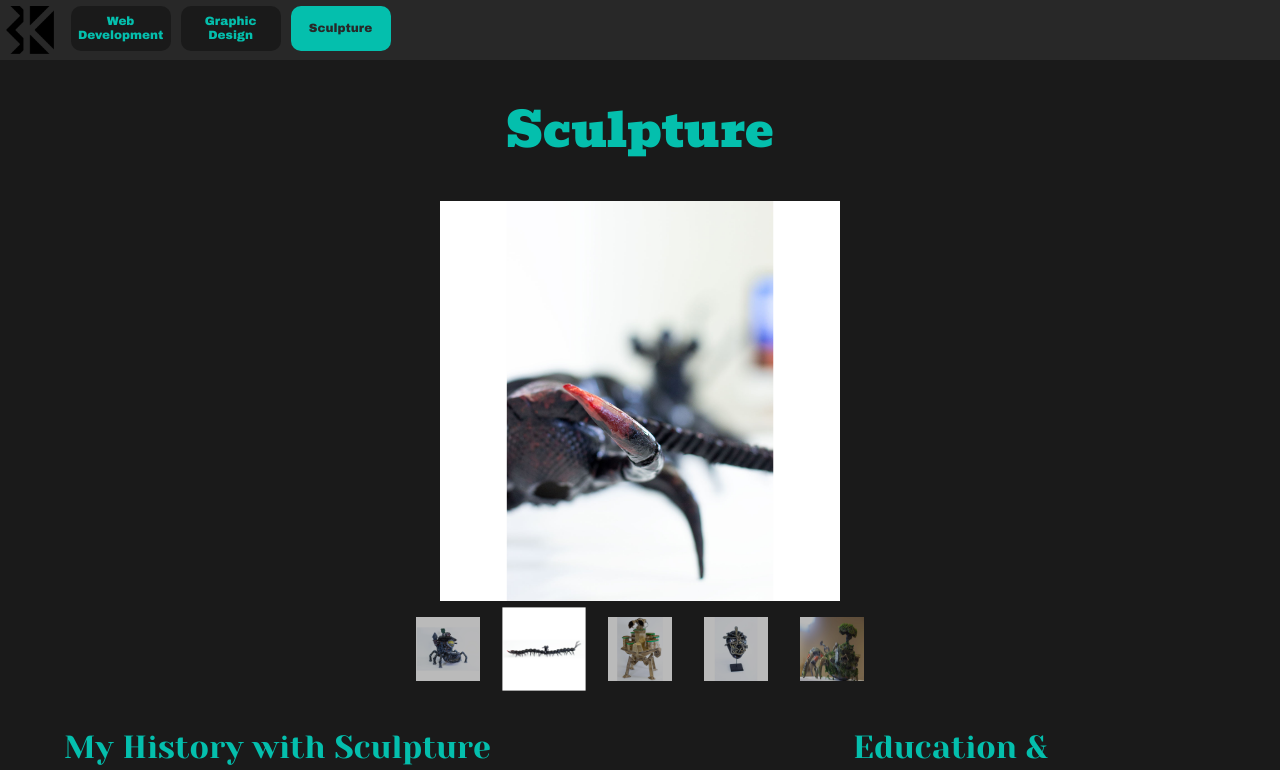
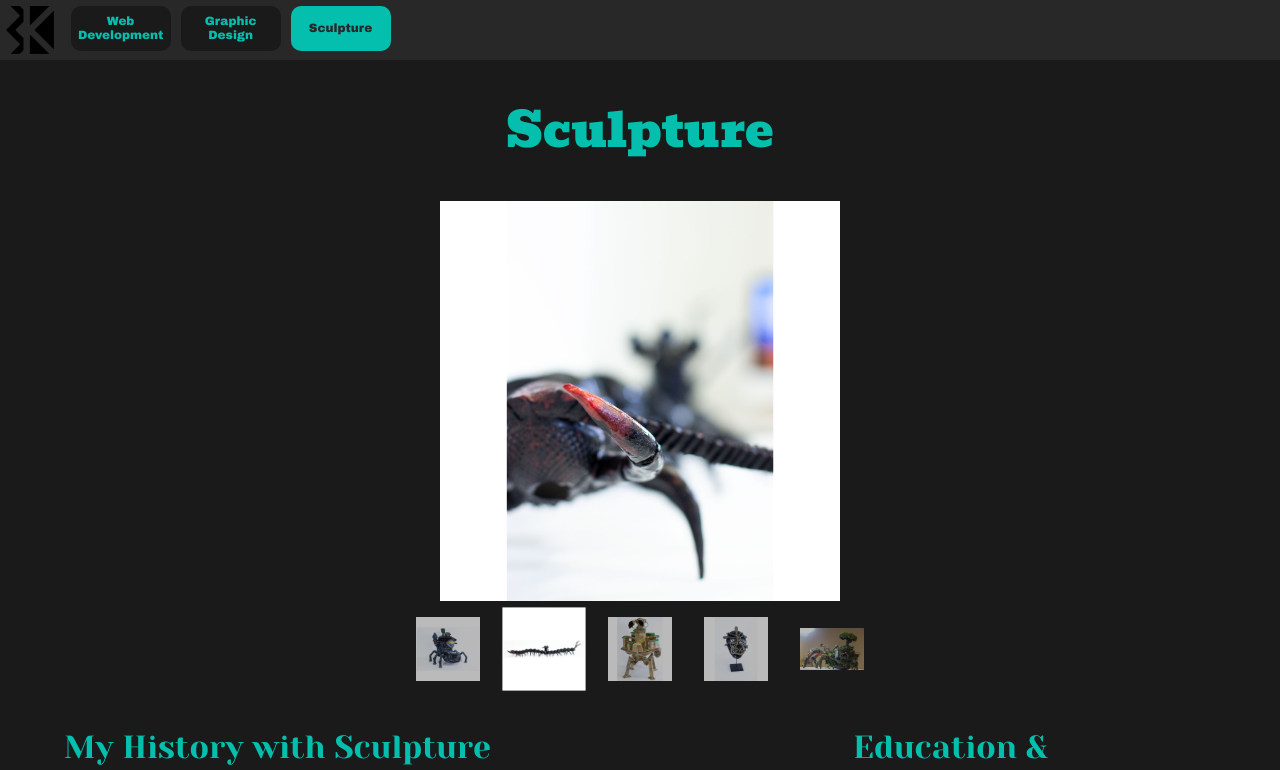
Before and after one commit to Bladen777/portfolio, a React (Vite) app: page /sculpture in a window 1280 px wide. Shown: the top 770 px of the page. Built offline with nearby package versions, Linux system fonts and the light colour scheme.

Commit message:
Update content_page.css
adjust code so images look better on content cards

```diff
--- a/src/styles/content_page.css
+++ b/src/styles/content_page.css
@@ -43,9 +43,11 @@
     flex-wrap: wrap;
     flex-direction: row;
     justify-content: center;
+    align-items: center;
 }
 
 .image_card{
+    height: 100%;
     width: 4rem;
     margin: 1rem;
     transition: 1s ease;
```
